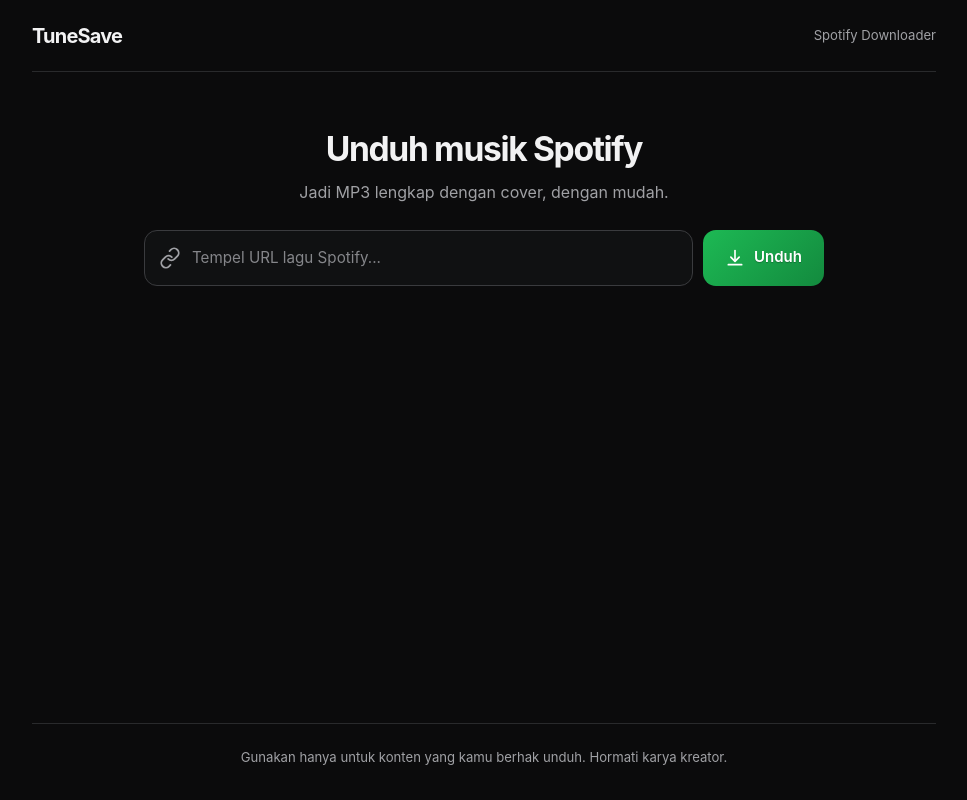
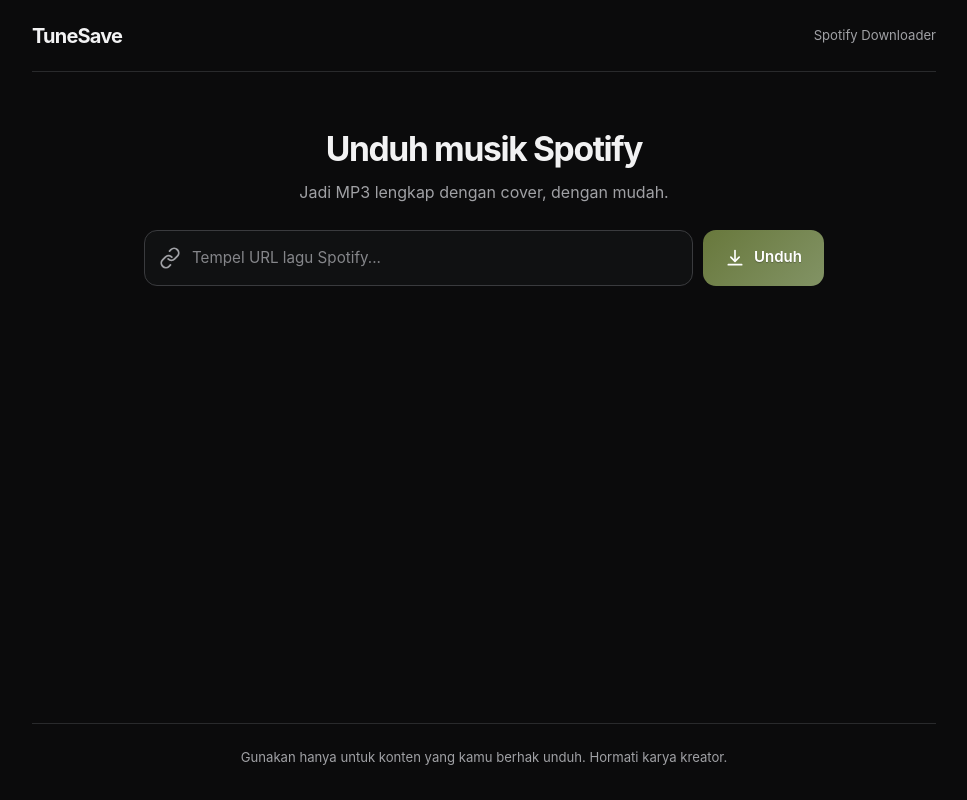
Before and after one commit to zero-route/Spotify-downloader, a Next.js app: page / in a window 1280 px wide. Shown: the whole page, without its empty margins (156-1123 px from the left). Built offline with nearby package versions, Linux system fonts and the light colour scheme.

Commit message:
update globals.css

```diff
--- a/app/globals.css
+++ b/app/globals.css
@@ -195,7 +195,7 @@
 }
 
 .btn-primary {
-  background: linear-gradient(135deg, var(--green) 0%, var(--green-deep) 100%);
+  background: linear-gradient(135deg, #68783c 0%, #829365 100%);
   color: #fff;
   text-shadow: 0 1px 1px rgba(0, 0, 0, 0.25);
 }
```
